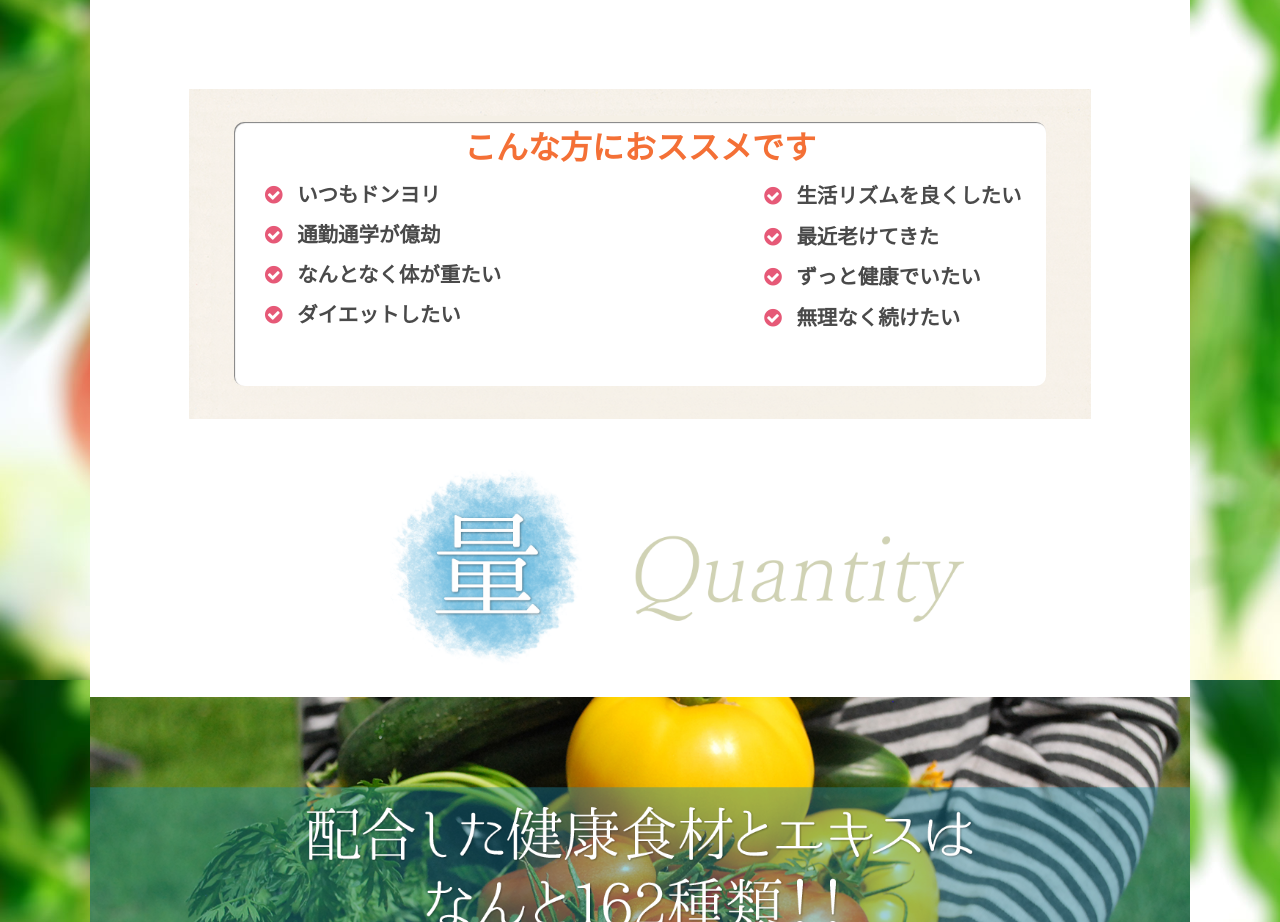
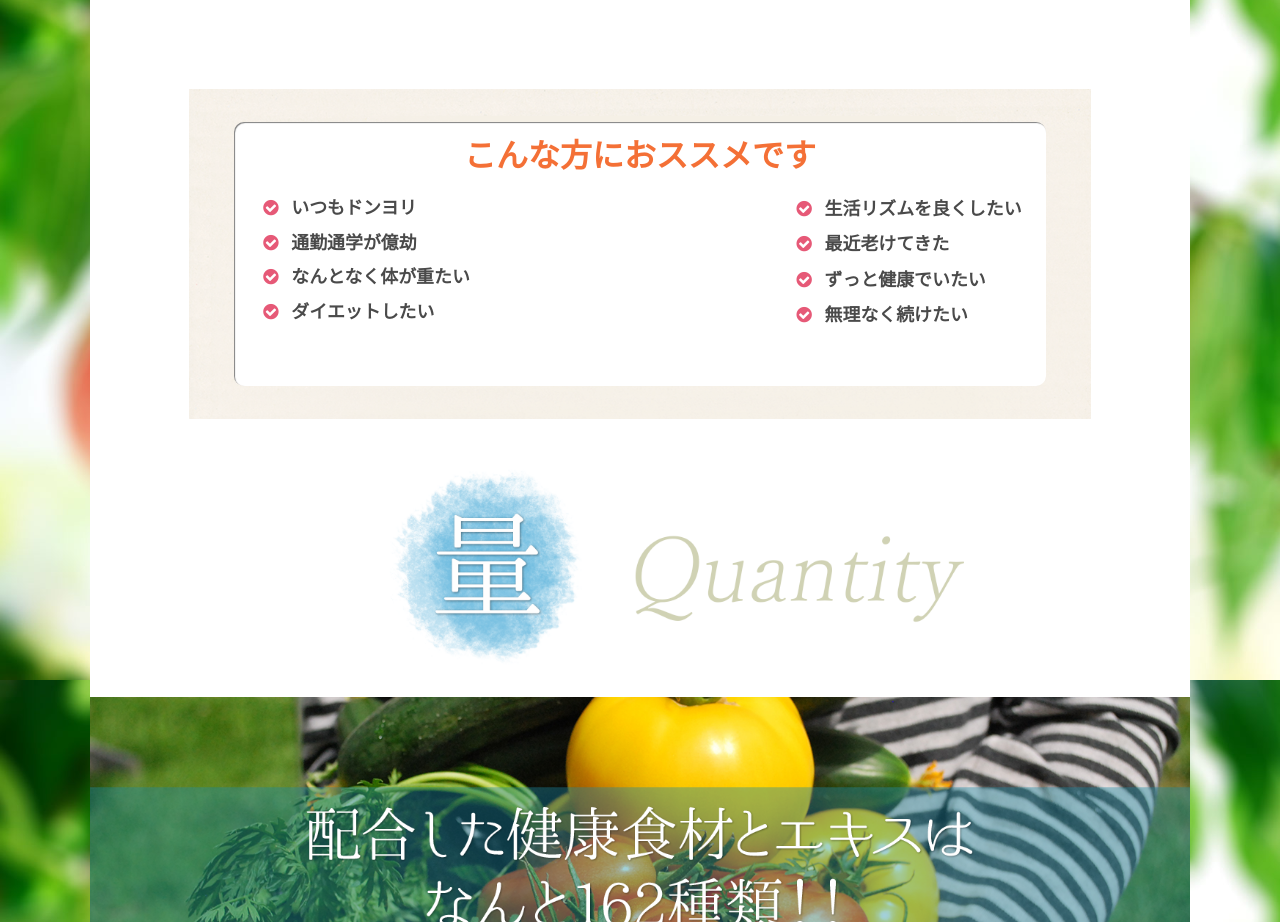
Before and after one commit to ebatraining/kousosui, a plain HTML site: page index.html in a window 1280 px wide. Shown: the part 4440-5362 px from the top of the page. Drawn offline with nearby package versions, Linux system fonts and the light colour scheme.

Commit message:
.content8_new pのfont-size:1.4vwに変更

```diff
--- a/css/style.css
+++ b/css/style.css
@@ -157,7 +157,7 @@ box-shadow: 1px 1px 1px rgba(0,0,0,0.5)inset;
 color: #f47036;
 font-family:'ＭＳ Ｐ明朝', 'MS PMincho','ヒラギノ明朝 Pro W3', 'Hiragino Mincho Pro', 'serif';
 text-align: center;
-margin: 0%;
+margin: 1%;
 font-size: 2.5vw;
 }
 
@@ -167,7 +167,7 @@ font-size: 2.5vw;
 
 .content8_new p{
 	font-weight: bold;
-	font-size: 1.6vw;
+	font-size: 1.4vw;
 	color: #4a4a4a;
 	margin-top: -2;
 	padding: 0;
```
